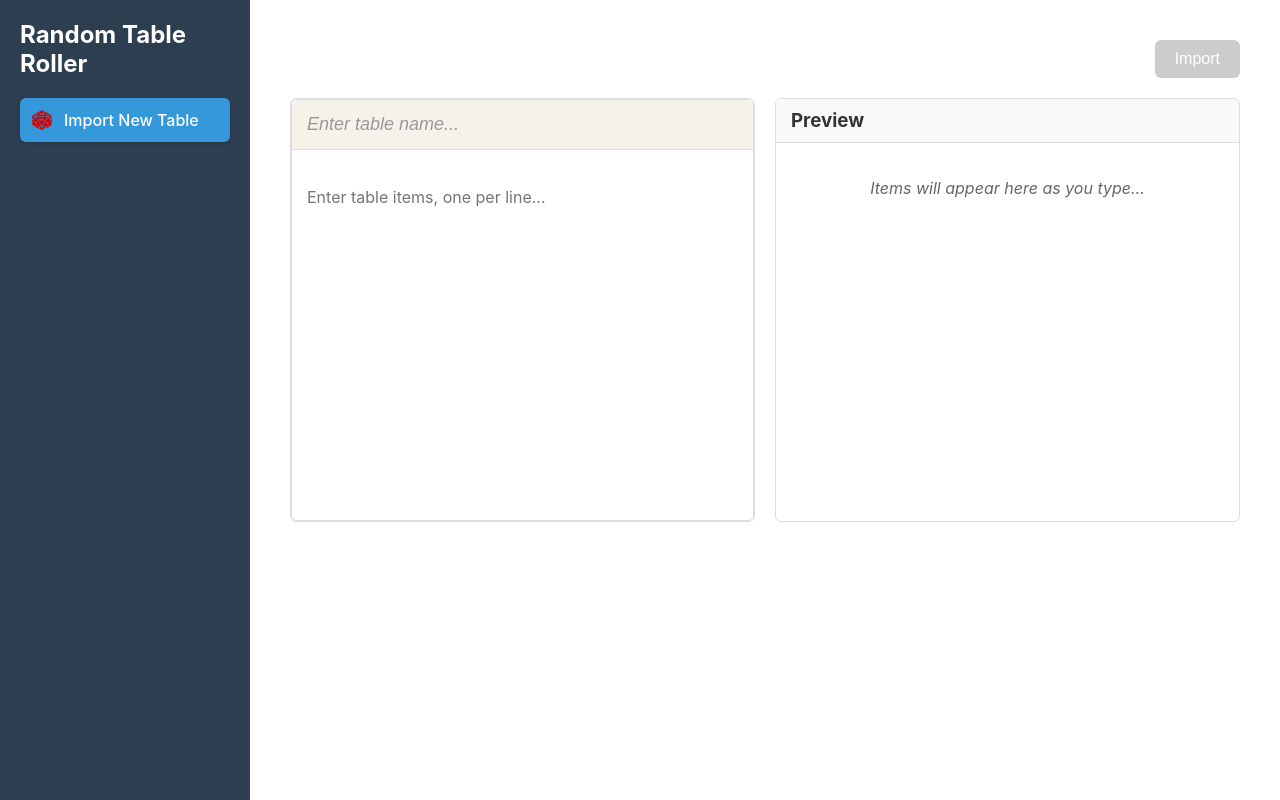
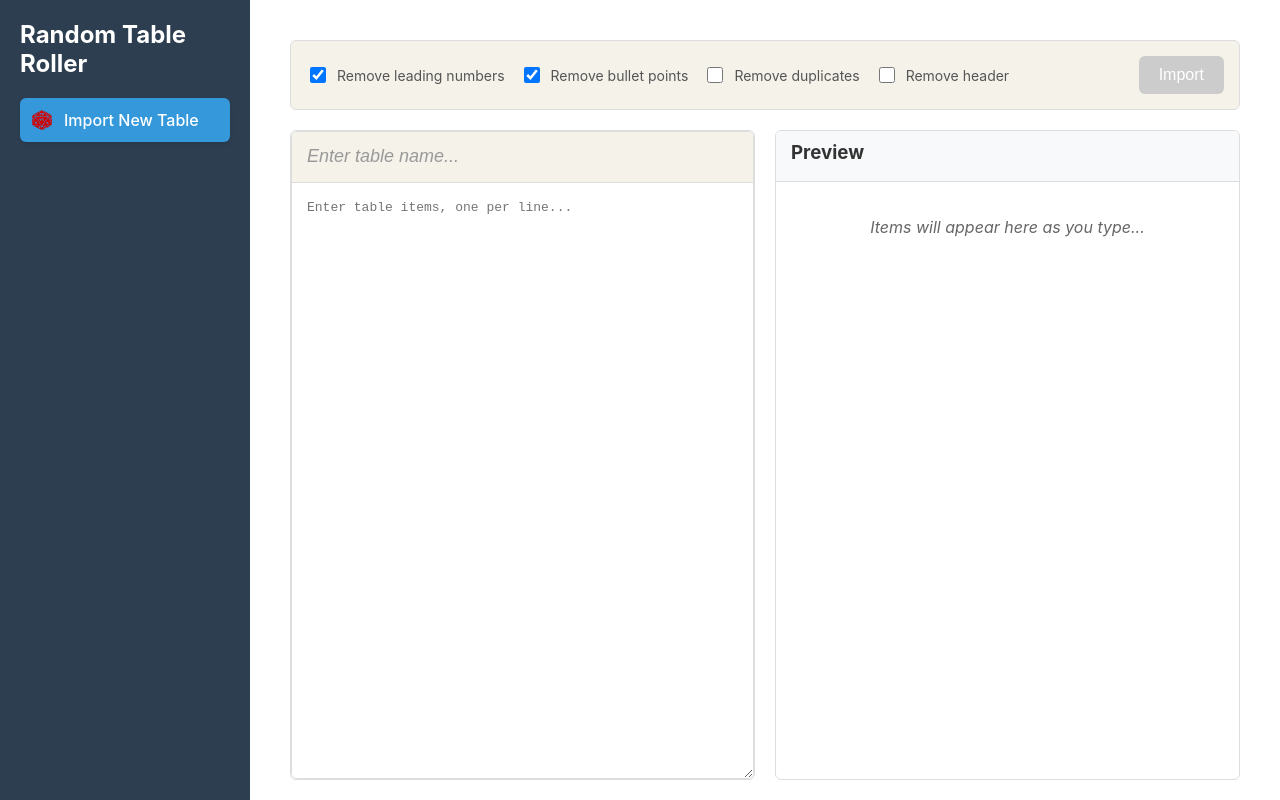
Before and after one commit to Pyro979/rtr, a React (Create React App) app: page /import in a window 1280 px wide. Built offline with nearby package versions, Linux system fonts and the light colour scheme; a web font is replaced by a local one.

Commit message:
import options and styling

```diff
--- a/src/components/ImportMode.css
+++ b/src/components/ImportMode.css
@@ -100,6 +100,51 @@
   background-color: #f8d7da;
 }
 
+.import-mode {
+  display: flex;
+  flex-direction: column;
+  gap: 20px;
+  height: 100%;
+}
+
+.import-preferences {
+  display: flex;
+  justify-content: space-between;
+  align-items: center;
+  gap: 20px;
+  padding: 15px;
+  background-color: #f5f2ea;
+  border: 1px solid #ddd;
+  border-radius: 6px;
+}
+
+.preferences-options {
+  display: flex;
+  flex-wrap: wrap;
+  gap: 15px;
+  flex: 1;
+}
+
+.preference-item {
+  display: flex;
+  align-items: center;
+  gap: 8px;
+  font-size: 14px;
+  color: #555;
+  cursor: pointer;
+  user-select: none;
+}
+
+.preference-item:hover {
+  color: #333;
+}
+
+.preference-item input[type="checkbox"] {
+  width: 16px;
+  height: 16px;
+  cursor: pointer;
+}
+
 /* Mobile responsiveness */
 @media (max-width: 768px) {
   .import-container {
@@ -113,4 +158,23 @@
   .table-name-input, .import-button {
     width: 100%;
   }
+
+  .import-preferences {
+    flex-direction: column;
+    gap: 15px;
+  }
+
+  .preferences-options {
+    flex-direction: column;
+    gap: 10px;
+    width: 100%;
+  }
+
+  .preference-item {
+    width: 100%;
+  }
+
+  .import-preferences .action-button {
+    width: 100%;
+  }
 }
--- a/src/components/ImportMode.js
+++ b/src/components/ImportMode.js
@@ -1,8 +1,8 @@
-import React, { useState } from 'react';
+import React, { useState, useEffect } from 'react';
 import { useNavigate } from 'react-router-dom';
 import { v4 as uuidv4 } from 'uuid';
 import TableEditorWithPreview from './shared/TableEditorWithPreview';
-import { parseTableItems } from '../utils/tableUtils';
+import { parseTableItems, loadImportPreferences, saveImportPreferences } from '../utils/tableUtils';
 import { TEXT } from '../constants/text';
 import '../styles/shared.css';
 import './ImportMode.css';
@@ -12,6 +12,13 @@ const ImportMode = ({ onImport }) => {
   const [importText, setImportText] = useState('');
   const [tableName, setTableName] = useState('');
   const [error, setError] = useState('');
+  const [preferences, setPreferences] = useState(() => loadImportPreferences());
+
+  const updatePreference = (key, value) => {
+    const newPreferences = { ...preferences, [key]: value };
+    setPreferences(newPreferences);
+    saveImportPreferences(newPreferences);
+  };
 
   const handleImport = () => {
     if (!tableName.trim()) {
@@ -19,7 +26,7 @@ const ImportMode = ({ onImport }) => {
       return;
     }
 
-    const items = parseTableItems(importText);
+    const items = parseTableItems(importText, preferences);
     if (items.length === 0) {
       setError(TEXT.import.errors.itemsRequired);
       return;
@@ -38,7 +45,41 @@ const ImportMode = ({ onImport }) => {
 
   return (
     <div className="import-mode">
-      <div className="edit-actions">
+      <div className="import-preferences">
+        <div className="preferences-options">
+          <label className="preference-item">
+            <input
+              type="checkbox"
+              checked={preferences.removeLeadingNumbers}
+              onChange={(e) => updatePreference('removeLeadingNumbers', e.target.checked)}
+            />
+            Remove leading numbers
+          </label>
+          <label className="preference-item">
+            <input
+              type="checkbox"
+              checked={preferences.removeBulletPoints}
+              onChange={(e) => updatePreference('removeBulletPoints', e.target.checked)}
+            />
+            Remove bullet points
+          </label>
+          <label className="preference-item">
+            <input
+              type="checkbox"
+              checked={preferences.removeDuplicates}
+              onChange={(e) => updatePreference('removeDuplicates', e.target.checked)}
+            />
+            Remove duplicates
+          </label>
+          <label className="preference-item">
+            <input
+              type="checkbox"
+              checked={preferences.removeHeader}
+              onChange={(e) => updatePreference('removeHeader', e.target.checked)}
+            />
+            Remove header
+          </label>
+        </div>
         <button
           onClick={handleImport}
           className="action-button primary-button"
@@ -60,6 +101,7 @@ const ImportMode = ({ onImport }) => {
           setError('');
         }}
         placeholder={TEXT.import.contentPlaceholder}
+        preferences={preferences}
       />
 
       {error && <div className="error-message">{error}</div>}
--- a/src/components/TableEditor.css
+++ b/src/components/TableEditor.css
@@ -27,12 +27,6 @@
   color: #666;
 }
 
-textarea {
-  min-height: 300px;
-  font-family: monospace;
-  margin: 20px 0;
-}
-
 .error-message {
   color: #e74c3c;
   margin: 10px 0;
@@ -45,12 +39,11 @@ textarea {
   border: 1px solid #ddd;
   border-radius: 6px;
   overflow: hidden;
+  box-sizing: border-box;
 }
 
 .editor-header {
-  padding: 10px 15px;
   background-color: #f5f2ea;
-  border-bottom: 1px solid #ddd;
 }
 
 .editor-header h3 {
@@ -84,19 +77,3 @@ textarea {
   outline: none;
   background-color: rgba(0, 0, 0, 0.05);
 }
-
-.table-editor textarea {
-  flex: 1;
-  width: 100%;
-  min-height: 300px;
-  padding: 15px;
-  border: none;
-  resize: vertical;
-  font-family: inherit;
-  font-size: inherit;
-  line-height: 1.5;
-}
-
-.table-editor textarea:focus {
-  outline: none;
-}
--- a/src/components/TableEditor.js
+++ b/src/components/TableEditor.js
@@ -1,5 +1,6 @@
 import React from 'react';
 import './TableEditor.css';
+import '../styles/shared.css';
 
 const TableEditor = ({ text, placeholder, onTextChange, tableName = '', onTableNameChange }) => {
   const handleNameChange = (e) => {
@@ -10,7 +11,7 @@ const TableEditor = ({ text, placeholder, onTextChange, tableName = '', onTableN
 
   return (
     <div className="table-editor">
-      <div className="editor-header">
+      <div className="editor-header section-header">
         <input
           type="text"
           value={tableName}
--- a/src/components/shared/TableEditorWithPreview.css
+++ b/src/components/shared/TableEditorWithPreview.css
@@ -3,18 +3,31 @@
   grid-template-columns: 1fr 1fr;
   gap: 20px;
   margin-bottom: 20px;
+  height: 100%;
 }
 
 .editor-section, .preview-section {
   border: 1px solid #ddd;
   border-radius: 6px;
   overflow: hidden;
+  display: flex;
+  flex-direction: column;
+  min-height: 0; /* Prevent flex items from overflowing in grid */
+}
+
+.editor-section .table-editor {
+  flex: 1;
+  display: flex;
+  flex-direction: column;
+  min-height: 0; /* Prevent flex items from overflowing */
+}
+
+.editor-section .table-editor textarea {
+  flex: 1;
 }
 
 .preview-header {
-  padding: 10px 15px;
   background-color: #f8f9fa;
-  border-bottom: 1px solid #ddd;
 }
 
 .preview-header h3 {
@@ -24,7 +37,7 @@
 
 .preview-content {
   padding: 15px;
-  max-height: 400px;
+  flex: 1;
   overflow-y: auto;
 }
 
--- a/src/components/shared/TableEditorWithPreview.js
+++ b/src/components/shared/TableEditorWithPreview.js
@@ -1,6 +1,7 @@
 import React, { useMemo } from 'react';
 import TableEditor from '../TableEditor';
 import { parseTableItems } from '../../utils/tableUtils';
+import '../../styles/shared.css';
 import './TableEditorWithPreview.css';
 
 const TableEditorWithPreview = ({
@@ -9,11 +10,12 @@ const TableEditorWithPreview = ({
   tableName,
   onTableNameChange,
   placeholder,
-  className = ''
+  className = '',
+  preferences = {}
 }) => {
   const previewItems = useMemo(() => {
-    return text.split('\n').filter(item => item.trim());
-  }, [text]);
+    return parseTableItems(text, preferences);
+  }, [text, preferences]);
 
   return (
     <div className={`editor-preview-container ${className}`}>
@@ -28,7 +30,7 @@ const TableEditorWithPreview = ({
       </div>
 
       <div className="preview-section">
-        <div className="preview-header">
+        <div className="preview-header section-header">
           <h3>
             {tableName || 'Preview'}
             {previewItems.length > 0 && ` (${previewItems.length} items)`}
--- a/src/styles/shared.css
+++ b/src/styles/shared.css
@@ -65,6 +65,28 @@
   background-color: #f8d7da;
 }
 
+.section-header {
+  min-height: 30px;
+  padding: 10px 15px;
+  border-bottom: 1px solid #ddd;
+}
+
+textarea {
+  min-height: 300px;
+  font-family: monospace;
+  margin: 0;
+  padding: 15px;
+  width: 100%;
+  border: none;
+  resize: vertical;
+  line-height: 1.5;
+  box-sizing: border-box;
+}
+
+textarea:focus {
+  outline: none;
+}
+
 /* Mobile responsiveness */
 @media (max-width: 768px) {
   .name-input-group {
--- a/src/utils/tableUtils.js
+++ b/src/utils/tableUtils.js
@@ -1,12 +1,42 @@
 // Clean up text input into table items
-export const parseTableItems = (text) => {
-  console.log('Original text:', text);
-  const items = text
-    .split('\n')
+export const parseTableItems = (text, options = {}) => {
+  const {
+    removeLeadingNumbers = true,
+    removeBulletPoints = true,
+    removeDuplicates = false,
+    removeHeader = false
+  } = options;
+
+  let lines = text.split('\n');
+
+  // Remove header (first line) if enabled
+  if (removeHeader && lines.length > 0) {
+    lines = lines.slice(1);
+  }
+
+  let items = lines
     .map(line => line.trim())
-    .map(line => line.replace(/^[-*\d.)\s]+/, '')) // Remove bullets, numbers, etc.
     .filter(line => line.length > 0);
-  console.log('Parsed items:', items);
+
+  if (removeLeadingNumbers || removeBulletPoints) {
+    items = items.map(line => {
+      let cleaned = line;
+      if (removeLeadingNumbers) {
+        // Remove leading numbers with dots, parentheses, or just spaces
+        cleaned = cleaned.replace(/^\d+[\s.)]?\s*/, '');
+      }
+      if (removeBulletPoints) {
+        // Remove bullet points, dashes, and asterisks
+        cleaned = cleaned.replace(/^[-*•]\s*/, '');
+      }
+      return cleaned;
+    });
+  }
+
+  if (removeDuplicates) {
+    items = [...new Set(items)];
+  }
+
   return items;
 };
 
@@ -48,3 +78,17 @@ export const loadTables = () => {
 export const saveTables = (tables) => {
   localStorage.setItem('randomTables', JSON.stringify(tables));
 };
+
+export const loadImportPreferences = () => {
+  const stored = localStorage.getItem('importPreferences');
+  return stored ? JSON.parse(stored) : {
+    removeLeadingNumbers: true,
+    removeBulletPoints: true,
+    removeDuplicates: false,
+    removeHeader: false
+  };
+};
+
+export const saveImportPreferences = (preferences) => {
+  localStorage.setItem('importPreferences', JSON.stringify(preferences));
+};
```
